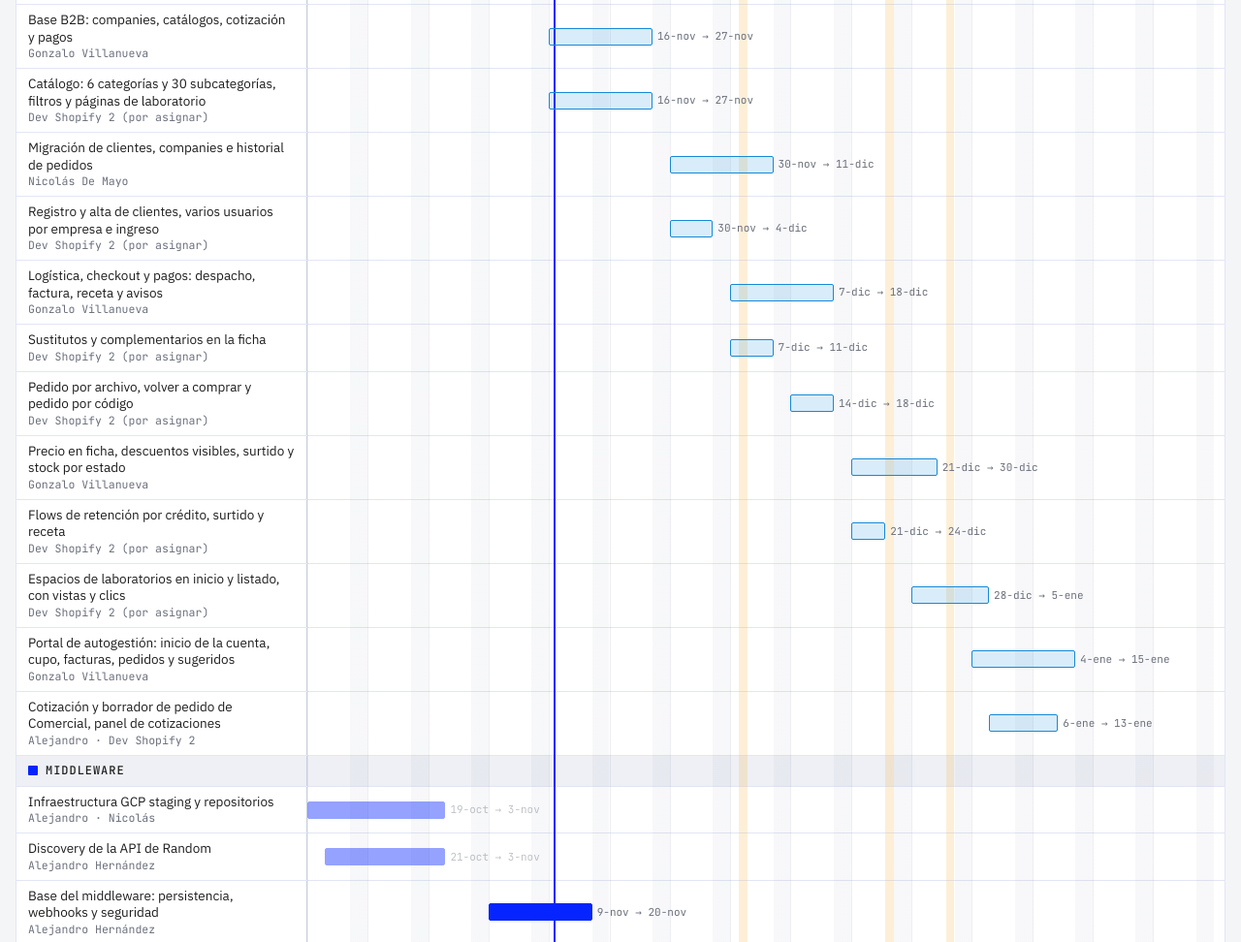
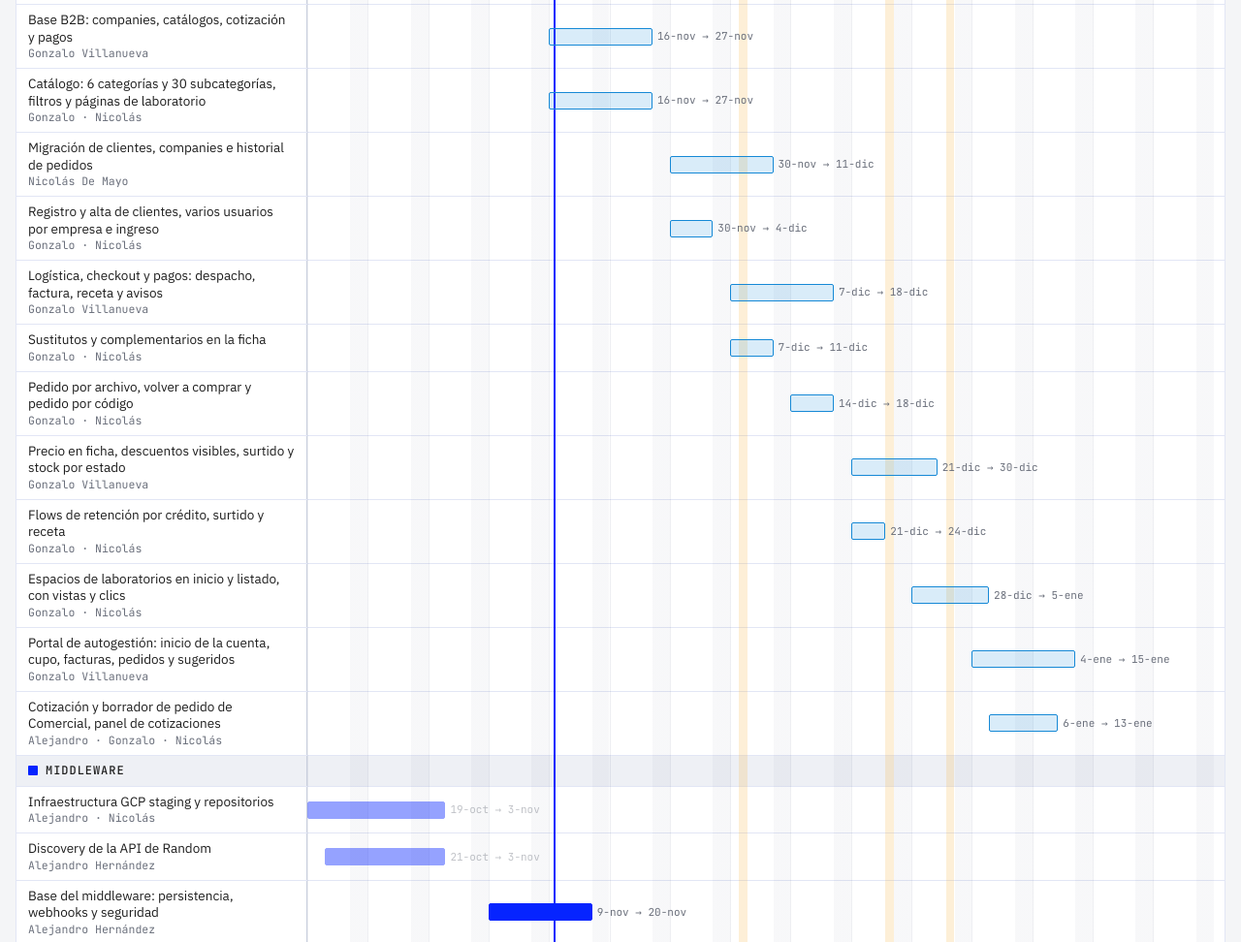
Before and after one commit to benjaminbeltran-source/diprovet-plan, a plain HTML site: page index.html in a window 1280 px wide. Shown: the part 1377-2349 px from the top of the page at 97% size. Drawn offline with Linux system fonts and the light colour scheme.

Commit message:
Add files via upload

```diff
--- a/index.html
+++ b/index.html
@@ -453,17 +453,17 @@ td .sub { display: block; color: var(--fg-3); font-size: 13px; margin-top: 2px;
     { id: "s0", f: "shopify", n: "Tienda Shopify y carga inicial de catálogo", o: "Nicolás De Mayo", s: "2026-10-19", e: "2026-10-21", st: "done", cu: "17th71z8u9v", note: "Productos, colecciones y menú cargados desde Magento." },
     { id: "s1", f: "shopify", n: "Theme: storefront, menú, inicio, textos y ajustes de la maqueta v3", o: "Gonzalo Villanueva", s: "2026-11-10", e: "2026-12-04", st: "doing", cu: "17th71z8u9q", note: "Bloques del theme, menú y bloques del inicio pedidos el 12-nov, WhatsApp flotante, páginas de información y mejoras para buscadores (301, mapa del sitio, descripciones por categoría)." },
     { id: "s2", f: "shopify", n: "Base B2B: companies, catálogos, cotización y pagos", o: "Gonzalo Villanueva", s: "2026-11-16", e: "2026-11-27", st: "todo", cu: "17th71z8u9p", note: "Companies y usuarios con permisos, lista base y oferta, lista del cliente (P10 a P14) en la empresa y cada contacto, cotizador solo para no clientes, crédito, Webpay y transferencia." },
-    { id: "s9", f: "shopify", n: "Catálogo: 6 categorías y 30 subcategorías, filtros y páginas de laboratorio", o: "Dev Shopify 2 (por asignar)", s: "2026-11-16", e: "2026-11-27", st: "todo", cu: "17th71z9u0b", note: "Árbol aprobado (1.807 SKU), metacampos de especie, forma, receta, frío, principio activo y peso; filtro y búsqueda por principio activo; página por laboratorio." },
+    { id: "s9", f: "shopify", n: "Catálogo: 6 categorías y 30 subcategorías, filtros y páginas de laboratorio", o: "Gonzalo · Nicolás", s: "2026-11-16", e: "2026-11-27", st: "todo", cu: "17th71z9u0b", note: "Árbol aprobado (1.807 SKU), metacampos de especie, forma, receta, frío, principio activo y peso; filtro y búsqueda por principio activo; página por laboratorio." },
     { id: "s3", f: "shopify", n: "Migración de clientes, companies e historial de pedidos", o: "Nicolás De Mayo", s: "2026-11-30", e: "2026-12-11", st: "todo", dep: ["g4"], cu: "17th71z9hcd", note: "4.167 clientes con el RUT como llave y su lista P10–P14 (lista del 16-nov); falta el correo de ingreso de cada usuario y decidir si entran los 2.366 no activos. Historial desde la fecha que confirme Diprovet." },
-    { id: "s10", f: "shopify", n: "Registro y alta de clientes, varios usuarios por empresa e ingreso", o: "Dev Shopify 2 (por asignar)", s: "2026-11-30", e: "2026-12-04", st: "todo", cu: "17th71z9u0c", note: "16 regiones, tipos médico veterinario independiente y farmacia veterinaria, médico veterinario responsable, flujo de alta y alternativas de ingreso." },
+    { id: "s10", f: "shopify", n: "Registro y alta de clientes, varios usuarios por empresa e ingreso", o: "Gonzalo · Nicolás", s: "2026-11-30", e: "2026-12-04", st: "todo", cu: "17th71z9u0c", note: "16 regiones, tipos médico veterinario independiente y farmacia veterinaria, médico veterinario responsable, flujo de alta y alternativas de ingreso." },
     { id: "s4", f: "shopify", n: "Logística, checkout y pagos: despacho, factura, receta y avisos", o: "Gonzalo Villanueva", s: "2026-12-07", e: "2026-12-18", st: "todo", cu: "17th71z8u9u", note: "Despacho gratis desde $80.000 neto, todo es factura (la emite Random), receta antes de pagar o pendiente, carros abandonados, avisos por correo y WhatsApp, Klaviyo y GA4." },
-    { id: "s11", f: "shopify", n: "Sustitutos y complementarios en la ficha", o: "Dev Shopify 2 (por asignar)", s: "2026-12-07", e: "2026-12-11", st: "todo", cu: "17th71z9u0d", note: "Sustituto idéntico en el producto agotado y complementarios en la ficha, cargados por archivo desde la base de Diprovet." },
-    { id: "s12", f: "shopify", n: "Pedido por archivo, volver a comprar y pedido por código", o: "Dev Shopify 2 (por asignar)", s: "2026-12-14", e: "2026-12-18", st: "todo", cu: "17th71z9u0e", note: "Carga de códigos y cantidades por archivo; volver a comprar y pedido por código se mantienen como en la maqueta." },
+    { id: "s11", f: "shopify", n: "Sustitutos y complementarios en la ficha", o: "Gonzalo · Nicolás", s: "2026-12-07", e: "2026-12-11", st: "todo", cu: "17th71z9u0d", note: "Sustituto idéntico en el producto agotado y complementarios en la ficha, cargados por archivo desde la base de Diprovet." },
+    { id: "s12", f: "shopify", n: "Pedido por archivo, volver a comprar y pedido por código", o: "Gonzalo · Nicolás", s: "2026-12-14", e: "2026-12-18", st: "todo", cu: "17th71z9u0e", note: "Carga de códigos y cantidades por archivo; volver a comprar y pedido por código se mantienen como en la maqueta." },
     { id: "s5", f: "shopify", n: "Precio en ficha, descuentos visibles, surtido y stock por estado", o: "Gonzalo Villanueva", s: "2026-12-21", e: "2026-12-30", st: "todo", crit: 1, dep: ["m4"], cu: "17th71z9hce", note: "Precio final del cliente igual al del checkout, base tachado y oferta, surtido según la lista del cliente y stock como Disponible / Pocas unidades / Agotado." },
-    { id: "s6", f: "shopify", n: "Flows de retención por crédito, surtido y receta", o: "Dev Shopify 2 (por asignar)", s: "2026-12-21", e: "2026-12-24", st: "todo", cu: "17th71z8u9t", note: "Retienen, etiquetan y avisan al cliente y al ejecutivo los pedidos que pasan el cupo, traen productos fuera de su surtido o esperan receta." },
-    { id: "s13", f: "shopify", n: "Espacios de laboratorios en inicio y listado, con vistas y clics", o: "Dev Shopify 2 (por asignar)", s: "2026-12-28", e: "2027-01-05", st: "todo", cu: "17th71z9u0f", note: "Espacios pagados etiquetados como publicidad, con vistas y clics por espacio en Google Analytics." },
+    { id: "s6", f: "shopify", n: "Flows de retención por crédito, surtido y receta", o: "Gonzalo · Nicolás", s: "2026-12-21", e: "2026-12-24", st: "todo", cu: "17th71z8u9t", note: "Retienen, etiquetan y avisan al cliente y al ejecutivo los pedidos que pasan el cupo, traen productos fuera de su surtido o esperan receta." },
+    { id: "s13", f: "shopify", n: "Espacios de laboratorios en inicio y listado, con vistas y clics", o: "Gonzalo · Nicolás", s: "2026-12-28", e: "2027-01-05", st: "todo", cu: "17th71z9u0f", note: "Espacios pagados etiquetados como publicidad, con vistas y clics por espacio en Google Analytics." },
     { id: "s7", f: "shopify", n: "Portal de autogestión: inicio de la cuenta, cupo, facturas, pedidos y sugeridos", o: "Gonzalo Villanueva", s: "2027-01-04", e: "2027-01-15", st: "todo", dep: ["m7"], cu: "17th71z8u9r", note: "Cupo, último pedido, pedidos en curso (web y del ejecutivo), facturas en PDF, favoritos, sugeridos por archivo y botón para pedir aumento de cupo." },
-    { id: "s8", f: "shopify", n: "Cotización y borrador de pedido de Comercial, panel de cotizaciones", o: "Alejandro · Dev Shopify 2", s: "2027-01-06", e: "2027-01-13", st: "todo", dep: ["m4"], cu: "17th71z9hpa", note: "Borrador de pedido que arma Comercial y el cliente confirma (draft order), panel de cotizaciones para Comercial y cotizador para no clientes." },
+    { id: "s8", f: "shopify", n: "Cotización y borrador de pedido de Comercial, panel de cotizaciones", o: "Alejandro · Gonzalo · Nicolás", s: "2027-01-06", e: "2027-01-13", st: "todo", dep: ["m4"], cu: "17th71z9hpa", note: "Borrador de pedido que arma Comercial y el cliente confirma (draft order), panel de cotizaciones para Comercial y cotizador para no clientes." },
 
     { id: "m0", f: "mdw", n: "Infraestructura GCP staging y repositorios", o: "Alejandro · Nicolás", s: "2026-10-19", e: "2026-11-03", st: "done", cu: "17th71z8u9j", note: "Proyecto diprovet-mdw-staging listo el 03-nov." },
     { id: "m1", f: "mdw", n: "Discovery de la API de Random", o: "Alejandro Hernández", s: "2026-10-21", e: "2026-11-03", st: "done", cu: "17th71z8u9k", note: "Endpoints por flujo, brechas y consumo estimado de transacciones." },
```
